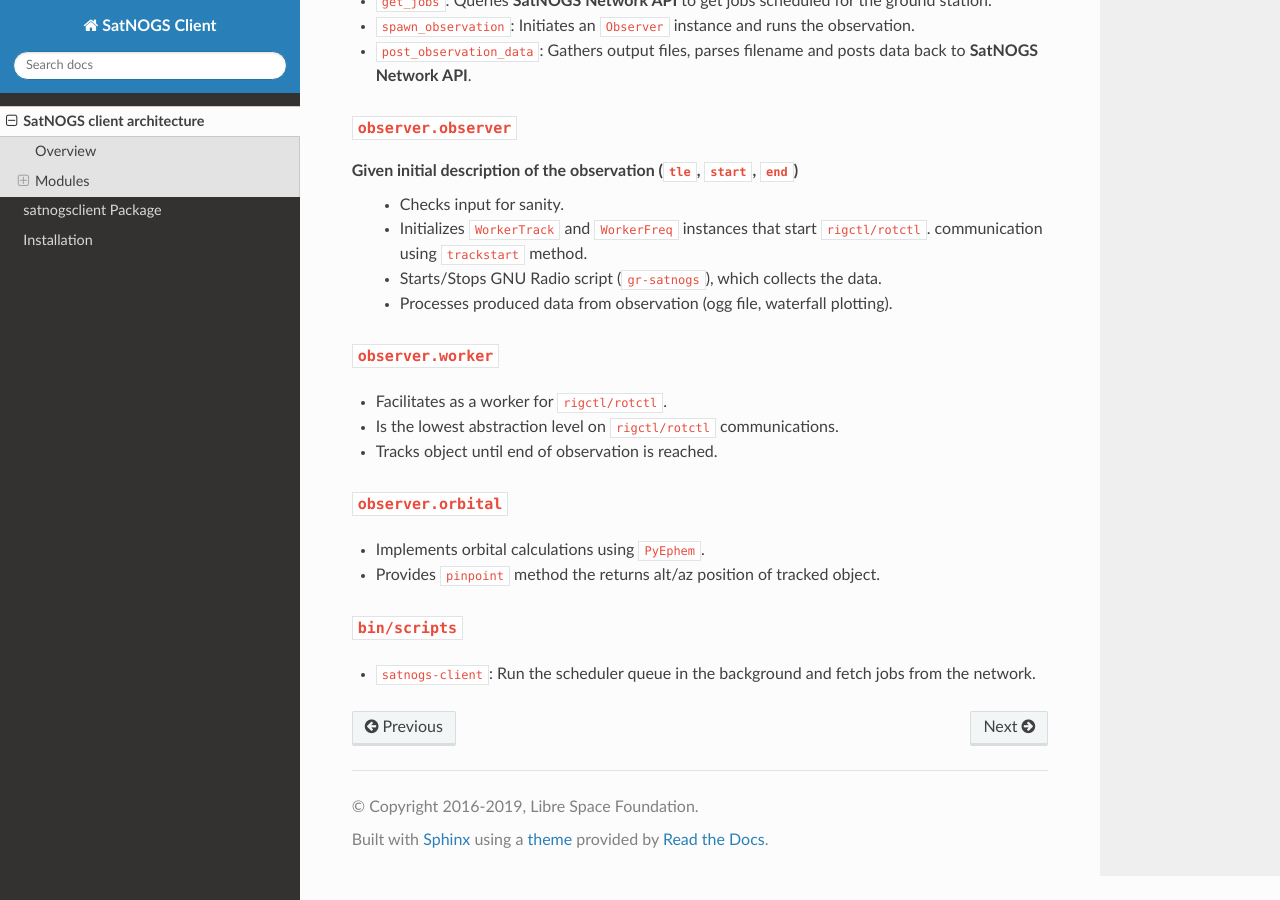
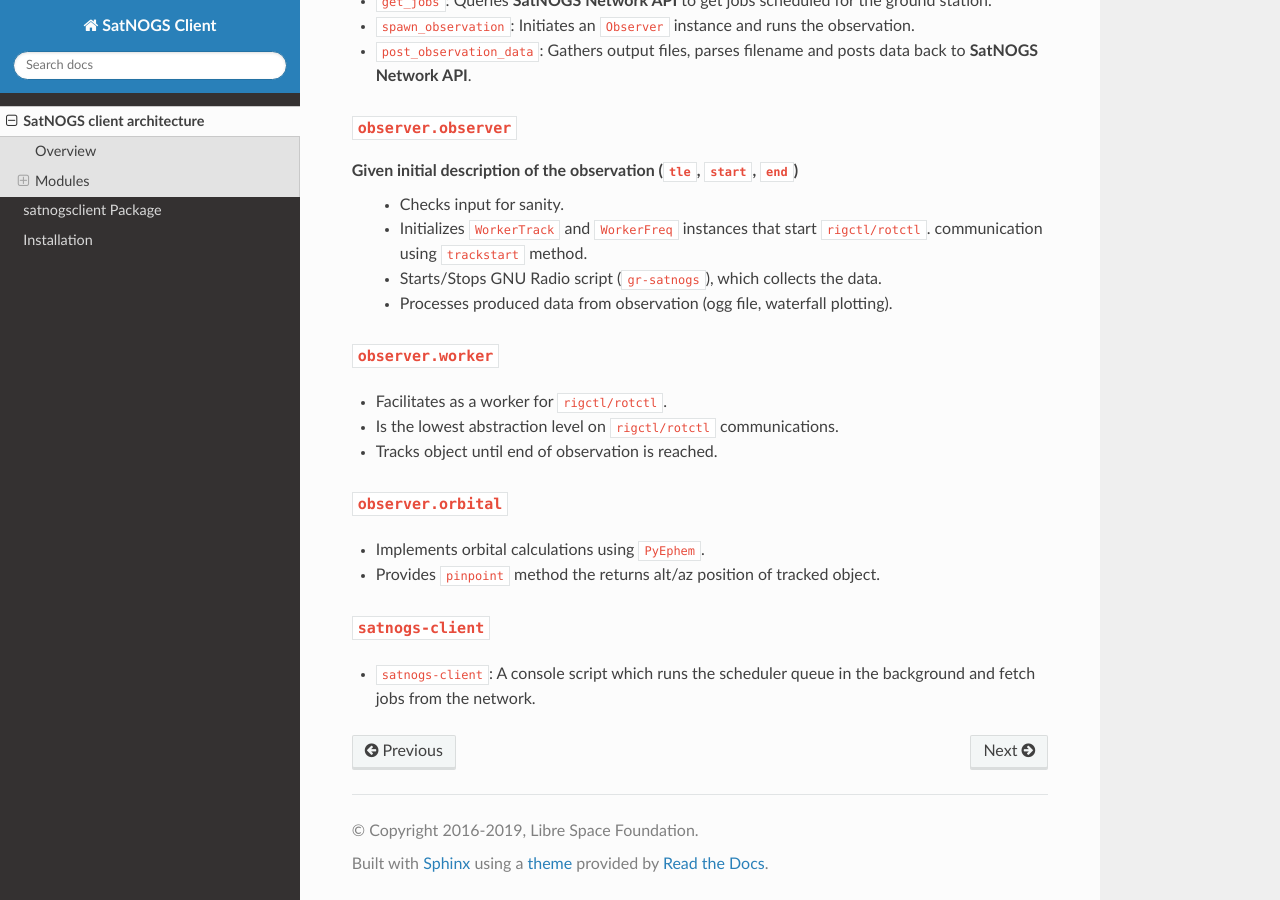
Before and after one commit to yaplik/satnogs-client, a Sphinx documentation site: the page built from docs/architecture.rst, in a window 1280 px wide and 900 px high, scrolled down 745 px. Built offline with Sphinx 7.4.7 and the Read the Docs theme 2.0.0, drawn with Linux system fonts in a browser that asks for light colours; the version number could not be read and is left out.

Commit message:
docs: Fix description of 'satnogs-client' script
Signed-off-by: Vasilis Tsiligiannis <acinonyx@openwrt.gr>

```diff
--- a/docs/architecture.rst
+++ b/docs/architecture.rst
@@ -55,7 +55,7 @@ Given initial description of the observation (``tle``, ``start``, ``end``)
 * Implements orbital calculations using ``PyEphem``.
 * Provides ``pinpoint`` method the returns alt/az position of tracked object.
 
-===============
-``bin/scripts``
-===============
-* ``satnogs-client``: Run the scheduler queue in the background and fetch jobs from the network.
+==================
+``satnogs-client``
+==================
+* ``satnogs-client``: A console script which runs the scheduler queue in the background and fetch jobs from the network.
```
